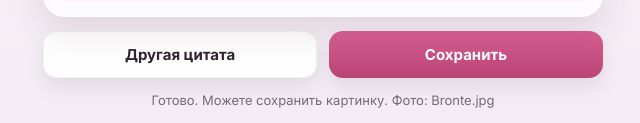
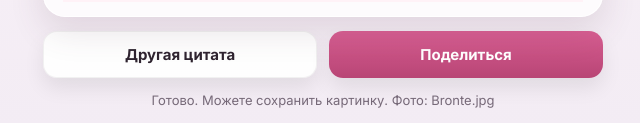
Before and after one commit to sorokov445-droid/8march26, a plain HTML site: page index.html in a window 1280 px wide. Shown: the part 715-838 px from the top of the page, 317-957 px from the left. Drawn offline with Linux system fonts and the light colour scheme.

Commit message:
index.html

```diff
--- a/index.html
+++ b/index.html
@@ -58,7 +58,7 @@
     <div class="shell"><div class="preview-wrap"><canvas id="previewCanvas"></canvas></div></div>
     <div class="controls">
       <button id="newBtn" class="btn-secondary" type="button">Другая цитата</button>
-      <button id="saveBtn" class="btn-primary" type="button">Сохранить</button>
+      <button id="saveBtn" class="btn-primary" type="button">Поделиться</button>
     </div>
     <p id="status" class="status">Загружаем цитаты...</p>
   </div>
```
